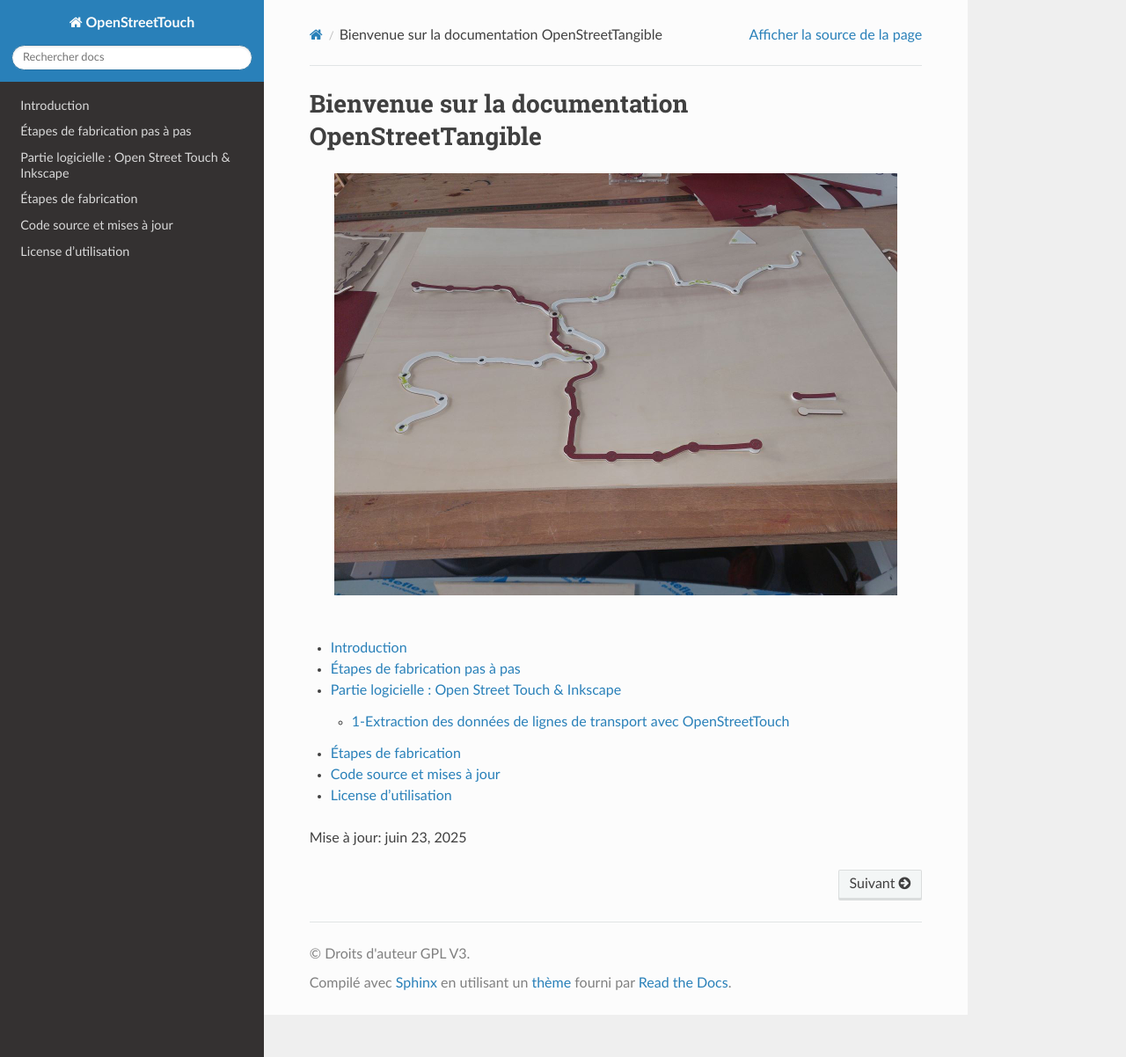
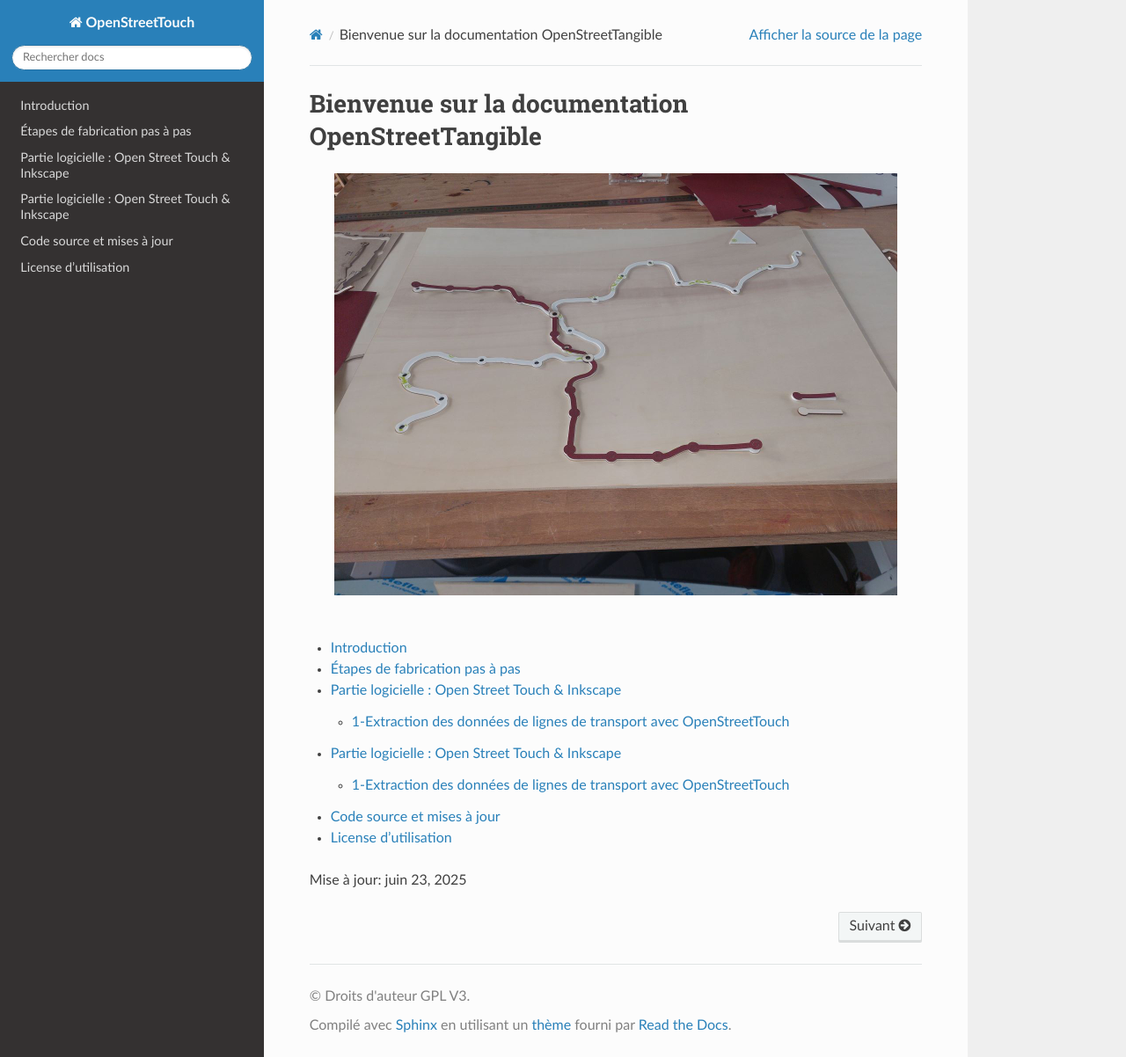
Before and after one commit to braillerap/OpenStreetTangible, a Sphinx documentation site: the page built from docs/index.rst, in a window 1280 px wide and 1202 px high. Shown: the whole window at 88% size. Built offline with Sphinx 7.4.7 and the Read the Docs theme 3.1.0, drawn with Linux system fonts in a browser that asks for light colours; some of the changed lines change nothing that is shown.

Commit message:
add partie logicielle

```diff
--- a/docs/étapes_de_fabrication.md
+++ b/docs/étapes_de_fabrication.md
@@ -1 +1,13 @@
-# Étapes de fabrication
+# Partie logicielle : Open Street Touch & Inkscape
+
+## 1-Extraction des données de lignes de transport avec OpenStreetTouch
+* Installer OpenStreetTouch et suivre le tutoriel associé pour extraire les données de transports qui vous intéressent.
+ (https://openstreettouch.readthedocs.io/fr/latest/manuel_utilisateur.html)
+
+ Attention à bien cocher l’option « Polygones pour tracés de lignes », pour avoir deux traits comme contour de ligne et pas un seul !!
+
+![Vue de l’interface OpenStreetTouch avec l’option « polygones pour tracés de lignes » cochée](/IMG/OSM_vue_export_svg.png)
+
+* Extraire l’ensemble des lignes de transport souhaitées sur un seul SVG afin de graver les contours de l’ensemble du plan pour venir ensuite y coller chaque ligne.
+
+* Extraire ensuite les lignes une à une dans un SVG séparé. On a alors un SVG pour chacune des lignes ce qui permettra de les découper sur des matériaux distincts.
```
